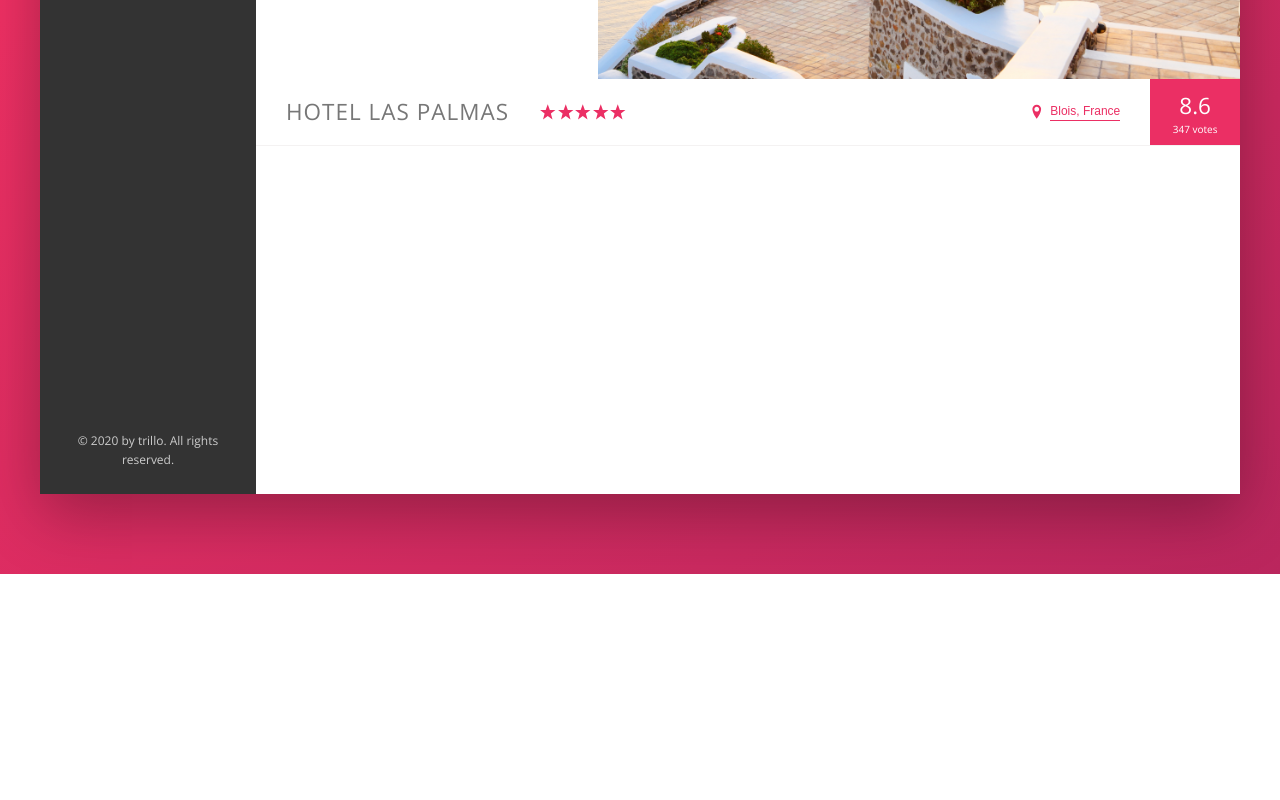
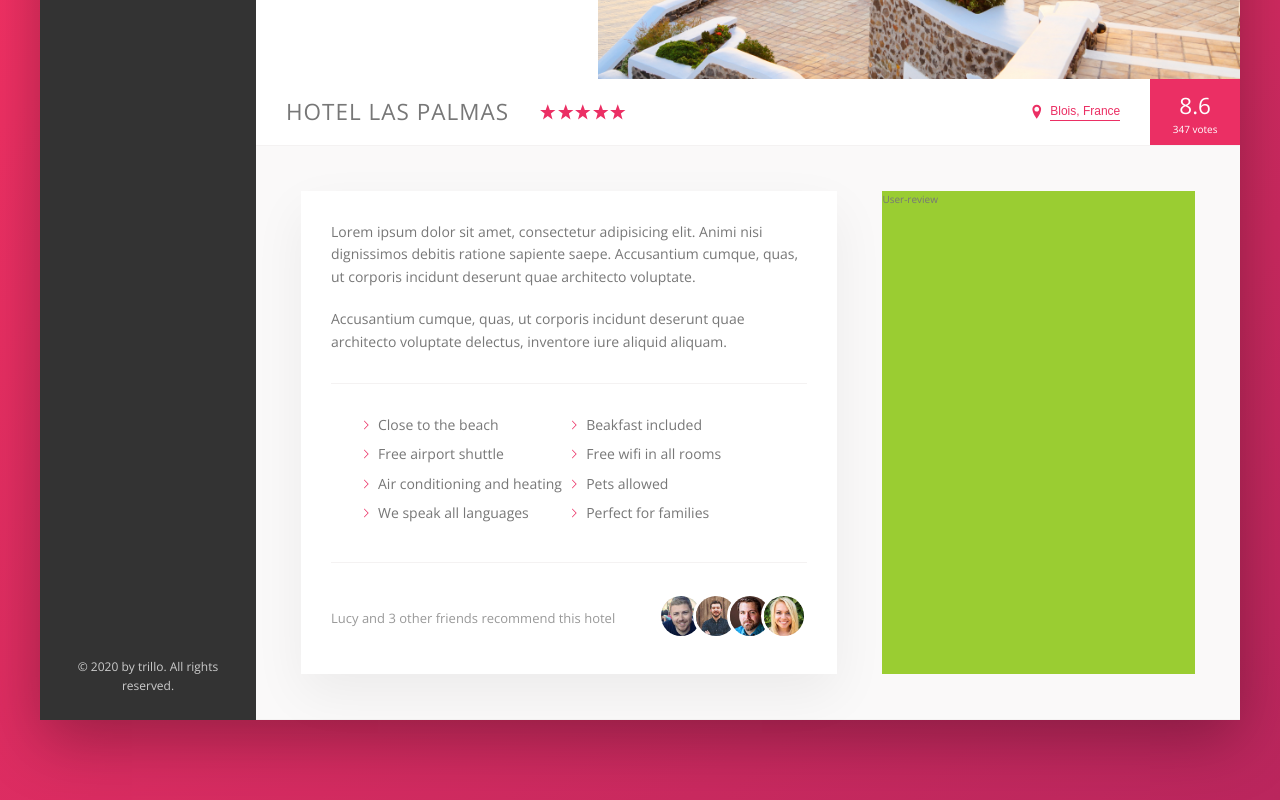
Before and after one commit to Khanhtran47/Trillo, a website: page index.html in a window 1280 px wide. Shown: the part 456-1256 px from the top of the page. Before the commit the page ends 1030 px from the top, so only its background shows below. Drawn offline with nearby package versions, Linux system fonts and the light colour scheme.

Commit message:
built the description section

```diff
--- a/index.html
+++ b/index.html
@@ -156,6 +156,62 @@
               <div class="overview__rating-cout">347 votes</div>
             </div>
           </div>
+
+          <div class="detail">
+            <div class="description">
+              <p class="paragraph">
+                Lorem ipsum dolor sit amet, consectetur adipisicing elit. Animi
+                nisi dignissimos debitis ratione sapiente saepe. Accusantium
+                cumque, quas, ut corporis incidunt deserunt quae architecto
+                voluptate.
+              </p>
+              <p class="paragraph">
+                Accusantium cumque, quas, ut corporis incidunt deserunt quae
+                architecto voluptate delectus, inventore iure aliquid aliquam.
+              </p>
+              <ul class="list">
+                <li class="list__item">Close to the beach</li>
+                <li class="list__item">Beakfast included</li>
+                <li class="list__item">Free airport shuttle</li>
+                <li class="list__item">Free wifi in all rooms</li>
+                <li class="list__item">Air conditioning and heating</li>
+                <li class="list__item">Pets allowed</li>
+                <li class="list__item">We speak all languages</li>
+                <li class="list__item">Perfect for families</li>
+              </ul>
+              <div class="recommend">
+                <p class="recommend__count">
+                  Lucy and 3 other friends recommend this hotel
+                </p>
+                <div class="recommend__friends">
+                  <img
+                    src="img/user-3.jpg"
+                    alt="Friend 1"
+                    class="recommend__photo"
+                  />
+                  <img
+                    src="img/user-4.jpg"
+                    alt="Friend 2"
+                    class="recommend__photo"
+                  />
+                  <img
+                    src="img/user-5.jpg"
+                    alt="Friend 3"
+                    class="recommend__photo"
+                  />
+                  <img
+                    src="img/user-6.jpg"
+                    alt="Friend 4"
+                    class="recommend__photo"
+                  />
+                </div>
+              </div>
+            </div>
+
+            <div class="user-review">
+              User-review
+            </div>
+          </div>
         </main>
       </div>
     </div>
--- a/sass/_base.scss
+++ b/sass/_base.scss
@@ -27,6 +27,9 @@
   --color-grey-dark-3: #999;
 
   --shadow-dark: 0 2rem 6rem rgba(0, 0, 0, 0.3);
+  --shadow-light: 0 2rem 5rem rgba(0, 0, 0, 0.06);
+
+  --line: 1px solid var(--color-grey-light-2);
 }
 
 * {
--- a/sass/_components.scss
+++ b/sass/_components.scss
@@ -199,7 +199,7 @@
 //////HOTEL OVERVIEW
 .overview {
   display: flex;
-  border-bottom: 1px solid var(--color-grey-light-2);
+  border-bottom: var(--line);
   align-items: center;
 
   &__heading {
@@ -296,3 +296,75 @@
     box-shadow: none;
   }
 }
+
+////////////////////////////////
+//////PARAGRAPH
+.paragraph:not(:last-of-type) {
+  margin-bottom: 2rem;
+}
+
+////////////////////////////////
+//////LIST
+.list {
+  list-style: none;
+  margin: 3rem 0;
+  padding: 3rem;
+  border-top: var(--line);
+  border-bottom: var(--line);
+
+  display: flex;
+  flex-wrap: wrap;
+
+  &__item {
+    flex: 0 0 50%;
+    margin-bottom: 0.7rem;
+  }
+
+  &__item:before {
+    content: "";
+    display: inline-block;
+    height: 1rem;
+    width: 1rem;
+    margin-right: 0.7rem;
+
+    //older browsers
+    //background-image: url(../img/chevron-thin-right.svg);
+    //background-size: cover;
+
+    //newer browsers - masks
+    background-color: var(--color-primary);
+    -webkit-mask-image: url(../img/chevron-thin-right.svg);
+    -webkit-mask-size: cover;
+    mask-image: url(../img/chevron-thin-right.svg);
+    mask-size: cover;
+  }
+}
+
+////////////////////////////////
+//////RECOMMEND
+.recommend {
+  font-size: 1.3rem;
+  color: var(--color-grey-dark-3);
+
+  display: flex;
+  align-items: center;
+
+  &__count {
+    margin-right: auto;
+  }
+
+  &__friends {
+  }
+
+  &__photo {
+    box-sizing: content-box;
+    height: 4rem;
+    width: 4rem;
+    border-radius: 50%;
+    border: 3px solid #fff;
+
+    &:not(:last-child) {
+      margin-right: -1.5rem;
+    }
+  }
+}
--- a/sass/_layout.scss
+++ b/sass/_layout.scss
@@ -11,7 +11,7 @@
   font-size: 1.4rem;
   height: 7rem;
   background-color: #fff;
-  border-bottom: 1px solid var(--color-grey-light-2);
+  border-bottom: var(--line);
 
   display: flex;
   justify-content: space-between;
@@ -34,6 +34,26 @@
 
 .hotel-view {
   background-color: #fff;
-  height: 80rem;
   flex: 1;
 }
+
+.detail {
+  display: flex;
+  padding: 4.5rem;
+  background-color: var(--color-grey-light-1);
+  border-bottom: var(--line);
+}
+
+.description {
+  font-size: 1.4rem;
+  background-color: #fff;
+  box-shadow: var(--shadow-light);
+  padding: 3rem;
+  flex: 0 0 60%;
+  margin-right: 4.5rem;
+}
+
+.user-review {
+  background-color: yellowgreen;
+  flex: 1;
+}
```
Also changed, not shown: css/style.css, img/SVG/aircraft-take-off.svg (deleted), img/SVG/bookmark.svg (deleted), img/SVG/chat.svg (deleted), img/SVG/chevron-thin-right.svg (deleted), img/SVG/home.svg (deleted), img/SVG/key.svg (deleted), img/SVG/location-pin.svg (deleted), img/SVG/magnifying-glass.svg (deleted), img/SVG/map.svg (deleted), img/SVG/star.svg (deleted).
